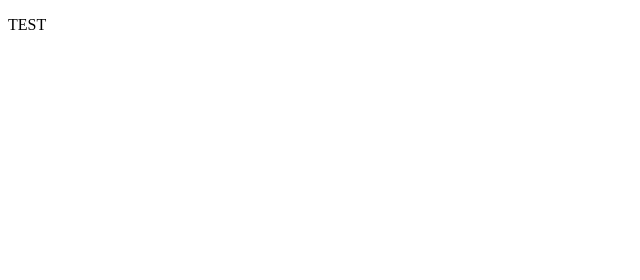
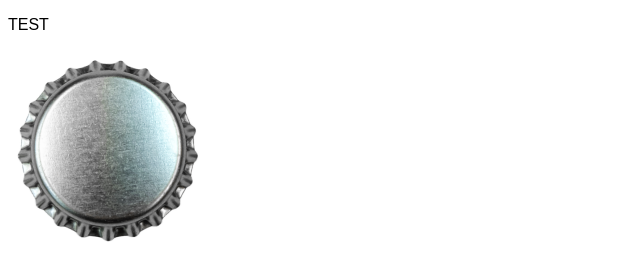
Before and after one commit to miklosz/miklosz.github.io, a plain HTML site: page index.html in a window 1280 px wide. Shown: the whole page, without its empty margins (0-640 px from the left). Drawn offline with Linux system fonts and the light colour scheme.

Commit message:
files attached

```diff
--- a/index.html
+++ b/index.html
@@ -4,8 +4,10 @@
     <meta charset="UTF-8">
     <meta name="viewport" content="width=device-width, initial-scale=1.0">
     <title>Document</title>
+    <link rel="stylesheet" href="main.css">
 </head>
 <body>
     <p>TEST</p>
+    <img src="kapsel.png" alt="">
 </body>
 </html>
--- /dev/null
+++ b/main.css
@@ -0,0 +1,3 @@
+body {
+    font-family: Arial, Helvetica, sans-serif;
+}
```
Also changed, not shown: kapsel.png (added).
